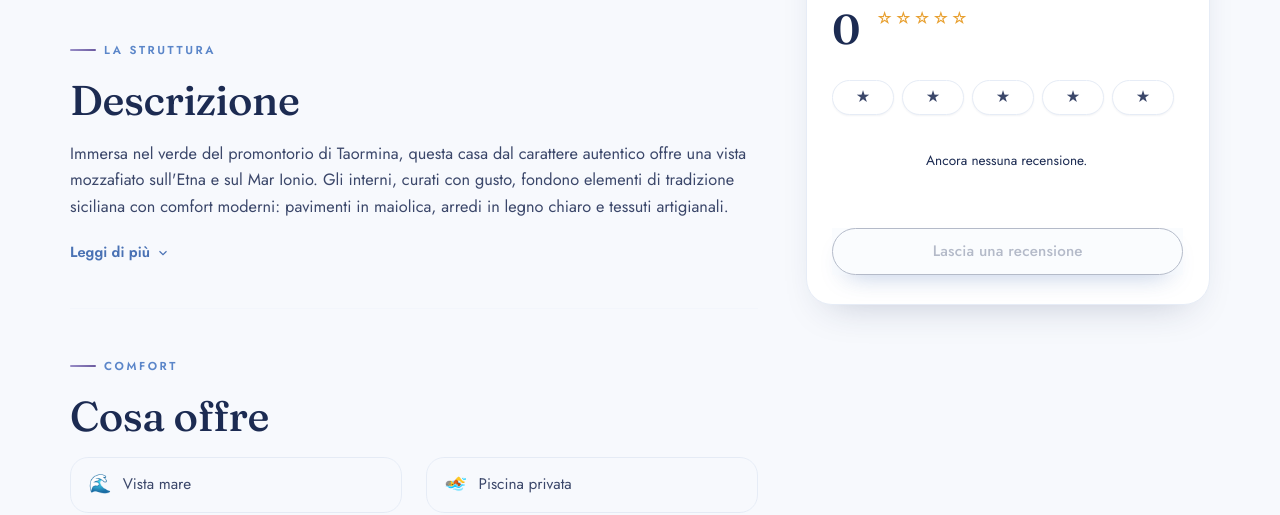
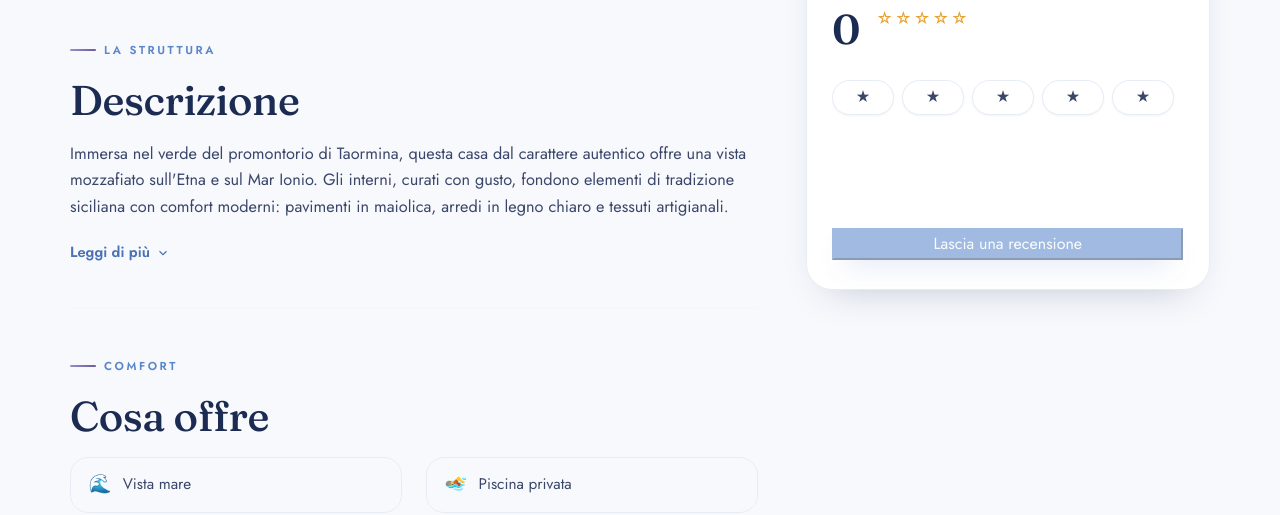
Before and after one commit to mesdigitalab-dotcom/nido-di-anita, a Django app: page /casa/ in a window 1280 px wide. Shown: the part 1295-1810 px from the top of the page. Run offline with Django 5.2, Linux system fonts and the light colour scheme; data that the repository does not hold is empty; some libraries are stand-ins or nearby versions.

Commit message:
Update button styles and text color in casa.html

```diff
--- a/app/templates/casa.html
+++ b/app/templates/casa.html
@@ -182,7 +182,7 @@
                style="padding:.9rem;border-radius:var(--radius-sm);border:.5px solid var(--brand-lavender);background:var(--brand-pearl)">
             <div class="d-flex justify-content-between align-items-baseline mb-1">
               <span style="font-size:.84rem;font-weight:500;color:var(--brand-deep)">{{ r.nome_recensore }}</span>
-              <span style="font-size:.74rem;color:var(--text-body)">{{ r.prenotazione }}</span>
+              <span style="font-size:.74rem;color:var(--text-light)">{{ r.prenotazione }}</span>
             </div>
             <div style="color:#E8A030;font-size:.8rem;letter-spacing:1px;margin-bottom:.3rem">
               {% for i in "12345" %}{% if forloop.counter <= r.valutazione %}★{% else %}☆{% endif %}{% endfor %}
@@ -191,9 +191,9 @@
             <p style="font-size:.8rem;color:var(--text-body);line-height:1.6;margin:0">{{ r.testo }}</p>
           </div>
           {% empty %}
-          <p style="font-size:.85rem;color:var(--brand-deep);text-align:center;padding:1rem 0">Ancora nessuna recensione.</p>
+          <p style="font-size:.85rem;color:var(--text-light);text-align:center;padding:1rem 0">Ancora nessuna recensione.</p>
           {% endfor %}
-          <p id="emptyNote" style="display:none;font-size:.84rem;color:var(--brand-deep);text-align:center;padding:1rem 0">
+          <p id="emptyNote" style="display:none;font-size:.84rem;color:var(--text-light);text-align:center;padding:1rem 0">
             Nessuna recensione con questo punteggio.
           </p>
         </div>
@@ -201,7 +201,7 @@
         <!-- Bottone + form -->
         {% if soggiorni_recensibili %}
 
-          <button class="btn-brand btn mt-4" id="writeBtn">Lascia una recensione</button>
+          <button class="btn-booking mt-4" id="writeBtn">Lascia una recensione</button>
 
           <div id="formWrap" style="display:none;margin-top:1.2rem;padding-top:1.2rem;border-top:.5px solid var(--brand-lavender)">
             <form class="form-brand" id="reviewForm" novalidate>
@@ -253,7 +253,7 @@
 
         {% elif request.user.is_authenticated %}
         <div class="mt-4" style="position:relative;display:inline-block;width:100%">
-            <button class="btn-brand btn w-100" disabled style="cursor:not-allowed">
+            <button class="btn-booking w-100" disabled style="cursor:not-allowed">
                 Lascia una recensione
             </button>
             <div data-bs-toggle="tooltip"
@@ -265,7 +265,7 @@
 
         {% else %}
         <div class="mt-4" style="position:relative;display:inline-block;width:100%">
-            <button class="btn-brand btn  w-100" disabled style="cursor:not-allowed">
+            <button class="btn-booking w-100" disabled style="cursor:not-allowed">
                 Lascia una recensione
             </button>
             <div data-bs-toggle="tooltip"
```
